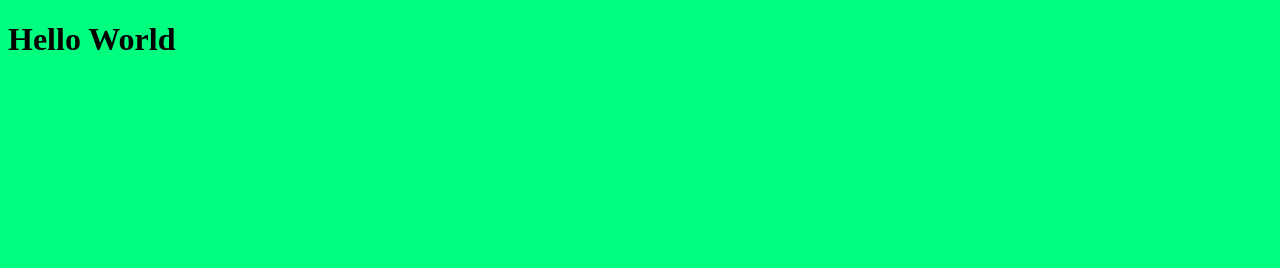
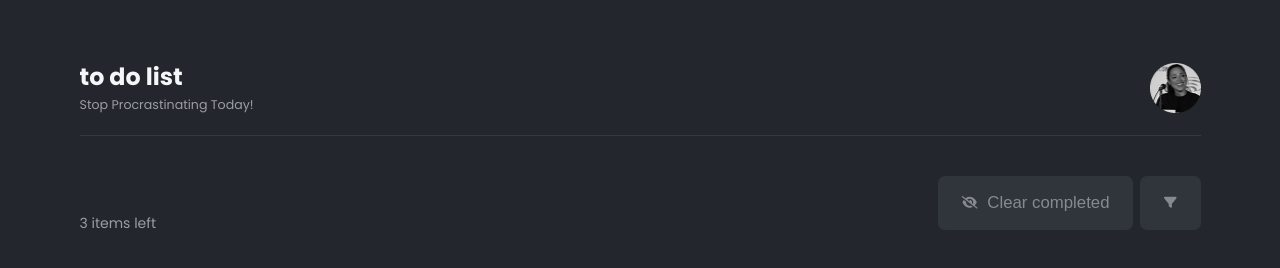
Before and after one commit to Alex-Lar/Todolist-frontend, a website with bundled scripts: page src/index.html in a window 1280 px wide. Built offline with nearby package versions, Linux system fonts and the light colour scheme.

Commit message:
update: html layout, css styles. add: filters-popover script

```diff
--- a/package.json
+++ b/package.json
@@ -4,6 +4,7 @@
   "main": "./src/index.js",
   "license": "MIT",
   "scripts": {
+    "start": "yarn run prettier-format && yarn run lint && yarn run serve",
     "lint": "eslint .",
     "prettier-format": "prettier --config .prettierrc 'src/**/*.js' --write",
     "serve": "http-server -c-1 ./src -p 3000"
--- a/src/index.html
+++ b/src/index.html
@@ -1,18 +1,69 @@
 <!DOCTYPE html>
 <html lang="en">
+  <head>
+    <title>ToDo List</title>
+    <meta charset="UTF-8" />
+    <meta name="viewport" content="width=device-width, initial-scale=1" />
+    <script
+      src="https://kit.fontawesome.com/5d73d7886d.js"
+      crossorigin="anonymous"
+    ></script>
+    <link href="./public/css/reset.css" rel="stylesheet" />
+    <link href="./public/css/styles.css" rel="stylesheet" />
+  </head>
 
-<head>
-  <title>ToDo List</title>
-  <meta charset="UTF-8">
-  <meta name="viewport" content="width=device-width, initial-scale=1">
-  <link href="./public/css/styles.css" rel="stylesheet">
-</head>
+  <body>
+    <section class="todoapp">
+      <header class="header">
+        <div class="title-wrapper">
+          <h1 class="title">to do list</h1>
+          <p class="text">Stop Procrastinating Today!</p>
+        </div>
 
-<body>
+        <div class="avatar-wrapper">
+          <img
+            class="avatar"
+            src="./public/img/avatar.png"
+            alt="user avatar image"
+          />
+        </div>
+      </header>
 
-  <h1>Hello World</h1>
+      <section class="main">
+        <header class="header">
+          <div class="button-wrapper">
+            <button title="Clear completed" class="clear-completed active">
+              <i class="fa-solid fa-eye-slash"></i>
+              Clear completed
+            </button>
+
+            <!-- Popover Element -->
+            <button title="Filters" class="filters-button active">
+              <i class="fa-solid fa-filter"></i>
+            </button>
+
+            <ul class="filters-list">
+              <li>
+                <button class="active">All</button>
+              </li>
+              <li>
+                <button>Active</button>
+              </li>
+              <li>
+                <button>Completed</button>
+              </li>
+            </ul>
+          </div>
+
+          <span class="counter">3 items left</span>
+        </header>
+
+        <ul class="todos"></ul>
+
+        <!-- <input type="text" class="new-todo" /> -->
+      </section>
+    </section>
 
     <script type="module" src="./index.js"></script>
-</body>
-
+  </body>
 </html>
--- a/src/index.js
+++ b/src/index.js
@@ -1 +1 @@
-console.log("Hello World!");
+import "./public/scripts/filters-popover.js";
--- /dev/null
+++ b/src/public/css/reset.css
@@ -0,0 +1,66 @@
+*,
+*::after,
+*::before {
+  -moz-box-sizing: border-box;
+  -webkit-box-sizing: border-box;
+  box-sizing: border-box;
+  margin: 0;
+  padding: 0;
+}
+
+aside,
+nav,
+footer,
+header,
+section {
+  display: block;
+}
+
+body {
+  line-height: 1;
+  -ms-text-size-adjust: 100%;
+  -moz-text-size-adjust: 100%;
+  -webkit-text-size-adjust: 100%;
+}
+
+ul {
+  list-style: none;
+  padding: 0;
+  margin: 0;
+}
+
+input::-ms-clear {
+  display: none;
+}
+
+button {
+  cursor: pointer;
+}
+
+button::-moz-focus-inner {
+  padding: 0;
+  border: 0;
+}
+
+a,
+a:visited {
+  text-decoration: none;
+}
+
+a:hover {
+  text-decoration: none;
+}
+
+img {
+  vertical-align: top;
+}
+
+h1,
+h2,
+h3,
+h4,
+h5,
+h6 {
+  font-weight: inherit;
+  font-size: inherit;
+}
--- a/src/public/css/styles.css
+++ b/src/public/css/styles.css
@@ -1,3 +1,217 @@
+@font-face {
+  font-family: 'Poppins';
+  src: url('../fonts/Poppins-Regular.ttf') format('truetype');
+  font-weight: normal;
+  font-style: normal;
+}
+@font-face {
+  font-family: 'Poppins';
+  src: url('../fonts/Poppins-Bold.ttf') format('truetype');
+  font-weight: bold;
+  font-style: normal;
+}
+
+:root {
+  --fs-desctop: 14px;
+  --fs-mobile: 13px;
+  --transition: 0.1s ease;
+  --desctop: 1024px;
+  --black-1: #23262c;
+  --white-1: #f4f6fa;
+  --white-2: #f4f6fa93;
+  --white-3: #f4f6fa71;
+  --gray-1: #30343b;
+  --gray-2: #2b2f35;
+}
+
+html {
+  font-size: var(--fs-mobile);
+}
+
 body {
-  background-color: springgreen;
+  font-family: 'Poppins', sans-serif;
+  -webkit-font-smoothing: antialiased;
+  -moz-osx-font-smoothing: grayscale;
+
+  background-color: var(--black-1);
+  color: var(--white-2);
+  padding: 4.5rem 2.3rem 0;
 }
+
+i {
+  font-size: 0.9rem;
+}
+
+button {
+  display: flex;
+  align-items: center;
+
+  padding: 1rem 1.7rem;
+  font-size: 1.2rem;
+  line-height: 1.5;
+  background-color: transparent;
+  color: var(--white-3);
+
+  border: none;
+  border-radius: 0.5rem;
+  transition: background-color var(--transition);
+}
+
+button:hover {
+  background-color: var(--gray-1);
+}
+
+button:active {
+  background-color: var(--gray-2);
+}
+
+button.active {
+  background-color: var(--gray-1);
+}
+button.active:active {
+  background-color: var(--gray-2);
+}
+
+/* Header */
+.todoapp > .header {
+  position: relative;
+  display: flex;
+  align-items: center;
+  justify-content: space-between;
+  margin-bottom: 4.5rem;
+}
+
+.todoapp > .header::after {
+  content: '';
+  display: block;
+  height: 1px;
+  background-color: var(--white-2);
+  opacity: 0.15;
+  width: 100%;
+
+  position: absolute;
+  bottom: -1.6rem;
+}
+
+.title-wrapper {
+  display: flex;
+  flex-direction: column;
+  gap: 0.7rem;
+}
+
+.title {
+  font-size: 1.7rem;
+  font-weight: bold;
+  color: var(--white-1);
+}
+
+.text {
+  font-size: 0.9rem;
+}
+
+.avatar-wrapper {
+  width: 3.6rem;
+  height: auto;
+}
+
+.avatar {
+  width: 100%;
+  object-fit: cover;
+}
+
+/* Main Section */
+
+.main {
+  margin-top: 3rem;
+}
+
+.main > .header {
+  display: flex;
+  justify-content: space-between;
+  align-items: end;
+  flex-wrap: wrap;
+  gap: 1.5rem;
+}
+
+.button-wrapper {
+  display: flex;
+  gap: 0.5rem;
+  width: 100vw;
+  position: relative;
+}
+
+.clear-completed {
+  display: flex;
+  flex-direction: row;
+  justify-content: center;
+  gap: 0.7rem;
+  flex-grow: 2;
+}
+
+.button-filters {
+  display: flex;
+  justify-content: center;
+  flex-grow: 1;
+}
+
+.filters-list {
+  display: none;
+}
+
+.filters-list.show {
+  display: flex;
+  flex-direction: column;
+  gap: .5rem;
+
+  background-color: var(--black-1);
+  border: 2px solid var(--gray-1);
+  border-radius: .5rem;
+  width: 100%;
+  padding: .6rem;
+
+  position: absolute;
+  top: 130%;
+  right: 0;
+}
+
+.filters-list.show button {
+  justify-content: center;
+  width: 100%;
+  transition: all var(--transition);
+}
+
+/* Media */
+@media (min-width: 1024px) {
+  html {
+    font-size: var(--fs-desctop);
+  }
+
+  .todoapp {
+    max-width: 1121px;
+    margin: 0 auto;
+  }
+
+  .main .header {
+    display: flex;
+    justify-content: space-between;
+    align-items: end;
+  }
+  .counter {
+    order: 1;
+  }
+
+  .button-wrapper {
+    order: 2;
+    display: flex;
+    gap: 0.5rem;
+    width: auto;
+  }
+
+  .clear-completed {
+    flex-grow: unset;
+  }
+
+  .filters-button {
+    flex-grow: unset;
+  }
+}
--- /dev/null
+++ b/src/public/scripts/filters-popover.js
@@ -0,0 +1,18 @@
+const filtersBtn = document.querySelector('.filters-button');
+const filtersList = document.querySelector('.filters-list');
+
+const toggleShowClass = () => {
+  window.requestAnimationFrame(() => {
+    filtersList.classList.toggle('show');
+  });
+};
+
+filtersBtn.addEventListener('click', toggleShowClass);
+
+window.addEventListener('click', (e) => {
+  window.requestAnimationFrame(() => {
+    if (filtersList.classList.contains('show')) {
+      console.log(e);
+    }
+  });
+});
```
Also changed, not shown: .eslintrc.js, src/public/fonts/Poppins-Bold.ttf (added), src/public/fonts/Poppins-Regular.ttf (added), src/public/img/avatar.png (added).
